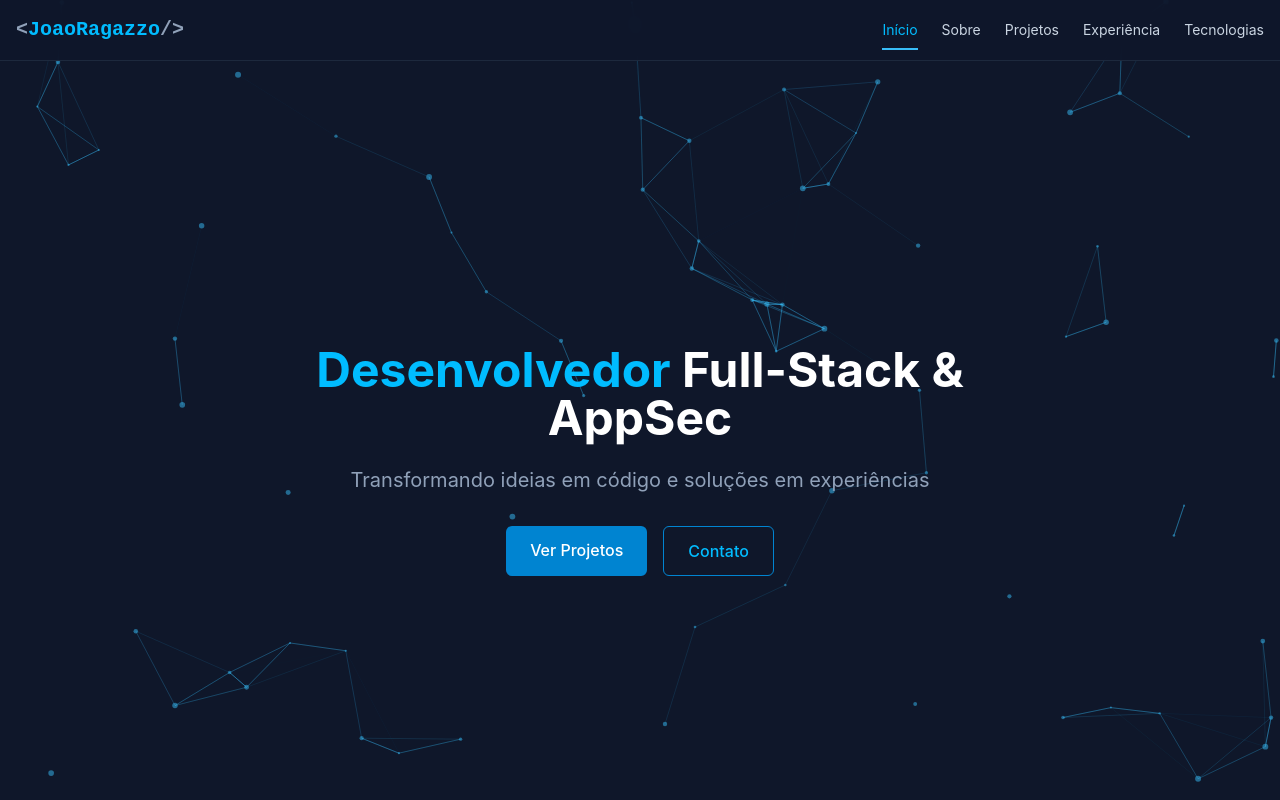
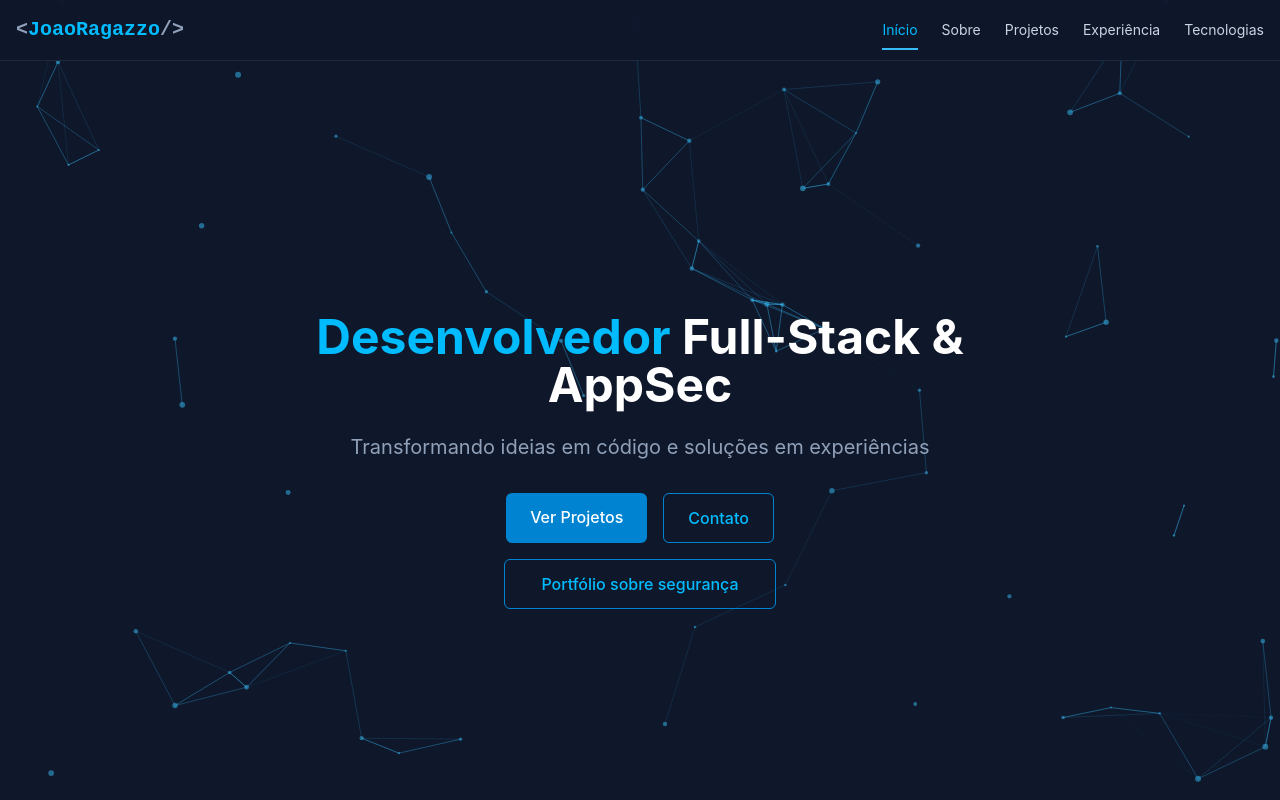
Before and after one commit to joaoragazzo/portfolio, a React (Vite) app in the folder app/: page / in a window 1280 px wide. Shown: the top 800 px of the page. Built offline with nearby package versions, Linux system fonts and the light colour scheme.

Commit message:
feat: add security blog

```diff
--- a/app/src/components/Home.jsx
+++ b/app/src/components/Home.jsx
@@ -25,6 +25,15 @@ export const Home = () => {
             Contato
           </a>
         </div>
+
+        <div className="mt-4 flex justify-center">
+          <a
+            href="http://0x6a70.com/" target="_blank"
+            className="px-9 py-3 bg-transparent border border-sky-600 text-sky-400 hover:bg-sky-900/20 rounded-md transition-colors font-medium"
+          >
+            Portfólio sobre segurança
+          </a>
+        </div>
       </div>
     </div>
   );
```
